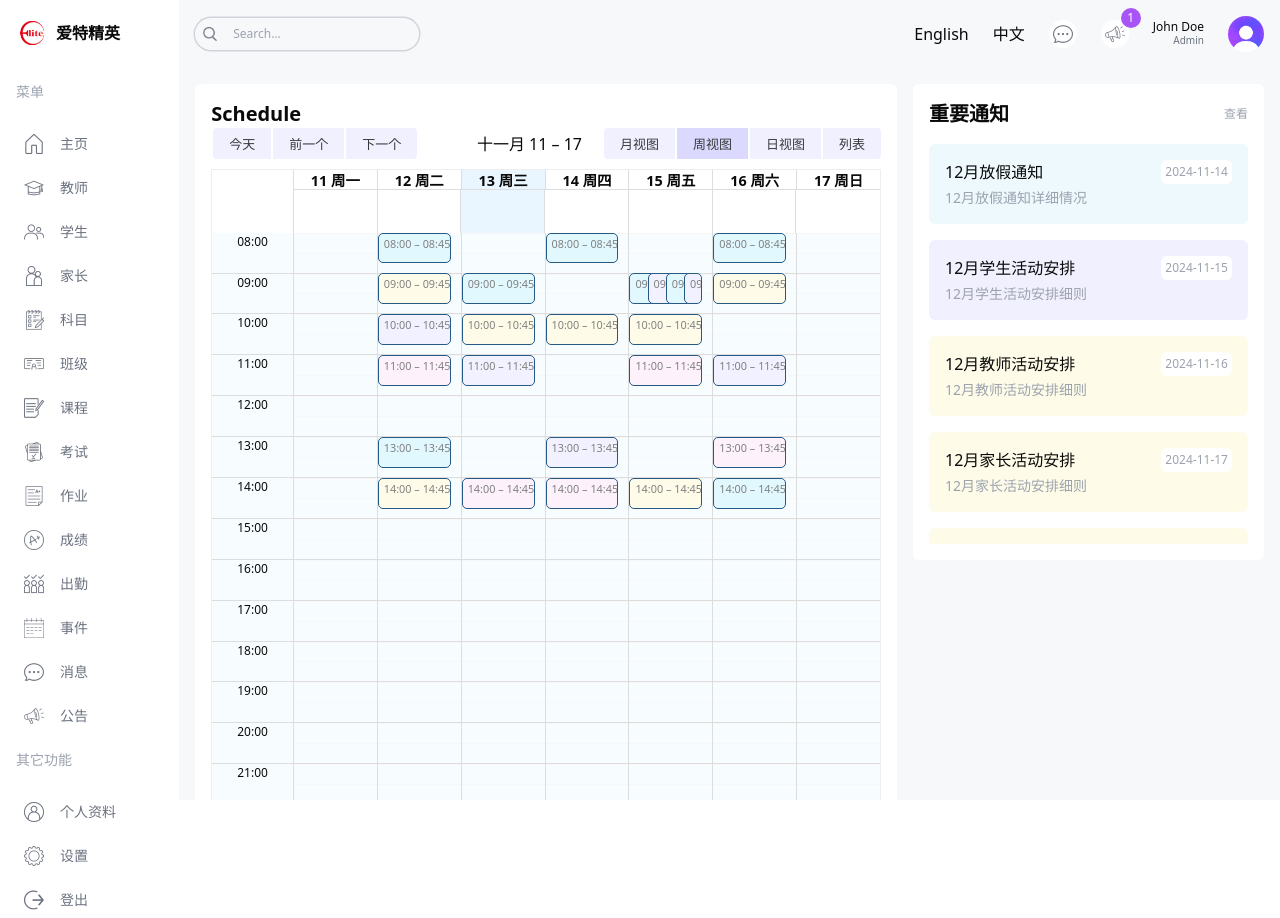
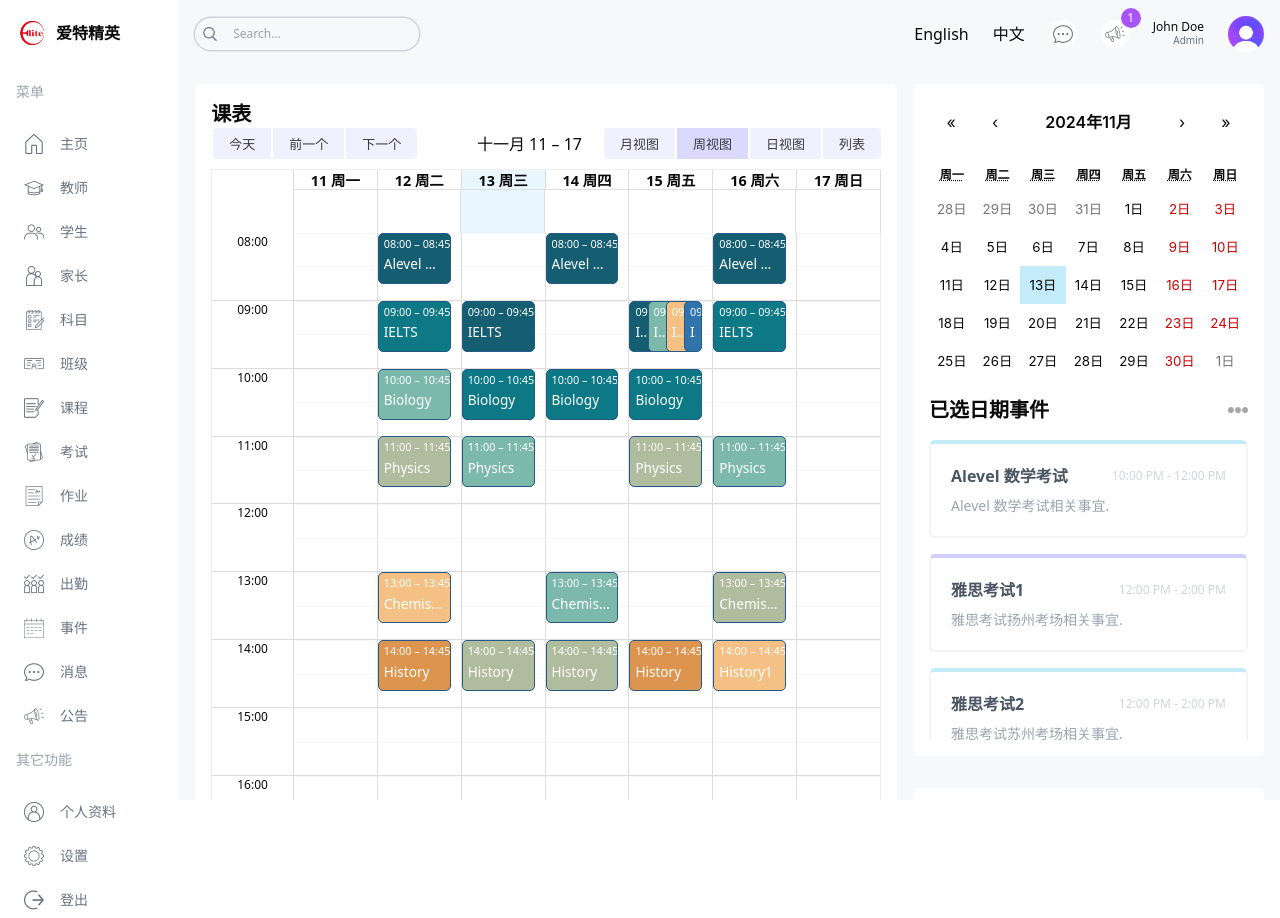
Before and after one commit to atjyschool/School, a Next.js app in the folder School-starter/: page /cn/teacher in a window 1280 px wide. Built offline with nearby package versions, Linux system fonts and the light colour scheme.

Commit message:
color changes

```diff
--- a/School-starter/messages/cn.json
+++ b/School-starter/messages/cn.json
@@ -20,18 +20,29 @@
     "Settings": "设置",
     "Logout": "登出"
   },
-    "UserCards":{
+  "UserCards": {
     "student": "学生人数",
     "teacher": "教师人数",
     "parent": "家长人数",
     "staff": "员工人数"
   },
-    "Charts":{
-    "Students":"性别比例",
+  "Charts": {
+    "Students": "性别比例",
     "Boys": "男生",
     "Girls": "女生",
     "Enrollment": "注册学生年度比较",
-    "Jan": "一月", "Feb": "二月", "Mar": "三月", "Apr": "四月", "May": "五月", "Jun": "六月", "Jul": "七月","Aug": "八月","Sep": "九月","Oct": "十月","Nov":"十一月","Dec":"十二月",
+    "Jan": "一月",
+    "Feb": "二月",
+    "Mar": "三月",
+    "Apr": "四月",
+    "May": "五月",
+    "Jun": "六月",
+    "Jul": "七月",
+    "Aug": "八月",
+    "Sep": "九月",
+    "Oct": "十月",
+    "Nov": "十一月",
+    "Dec": "十二月",
     "Mon": "周一",
     "Tue": "周二",
     "Wed": "周三",
@@ -41,17 +52,16 @@
     "Sun": "周天",
     "present": "已签到(在读）",
     "absent": "缺勤",
-    "Attendance":"本周考勤总览"
-
+    "Attendance": "本周考勤总览"
   },
-  "EventCalendar":{
-    "Events":"已选日期事件"
+  "EventCalendar": {
+    "Events": "已选日期事件"
   },
-  "Announcements":{
-    "Announcements":"重要通知",
-    "View All":"查看"
+  "Announcements": {
+    "Announcements": "重要通知",
+    "View All": "查看"
   },
-  "Calendar":{
+  "Calendar": {
     "allDay": "全天",
     "previous": "前一个",
     "next": "下一个",
@@ -62,6 +72,10 @@
     "agenda": "列表",
     "date": "日期",
     "time": "时间",
-    "event": "事件"
+    "event": "事件",
+    "Events": "已选日期事件",
+    "Announcements": "重要通知",
+    "View All": "查看",
+    "Schedule": "课表"
   }
 }
--- a/School-starter/messages/en.json
+++ b/School-starter/messages/en.json
@@ -61,6 +61,10 @@
     "agenda": "Agenda",
     "date": "Date",
     "time": "Time",
-    "event": "Event"
+    "event": "Event",
+    "Events":"Events",
+    "Announcements":"Announcements",
+    "View All":"View All",
+    "Schedule":"Schedule"
   }
 }
--- a/School-starter/src/app/[locale]/(dashboard)/parent/page.tsx
+++ b/School-starter/src/app/[locale]/(dashboard)/parent/page.tsx
@@ -1,12 +1,14 @@
 import Announcements from "../../components/Announcements";
 import BigCalendar from "../../components/BigCalendar";
+import { useTranslations } from "next-intl";
 const ParentPage = () => {
+  const t = useTranslations('Calendar');
   return (
     <div className="flex-1 p-4 flex gap-4 flex-col xl:flex-row">
       {/* LEFT */}
       <div className="w-full xl:w-2/3">
         <div className="h-full bg-white p-4 rounded-md">
-          <h1 className="text-xl font-semibold">Schedule (John Doe)</h1>
+          <h1 className="text-xl font-semibold">{t('Schedule')}</h1>
           <BigCalendar />
         </div>
       </div>
--- a/School-starter/src/app/[locale]/(dashboard)/student/page.tsx
+++ b/School-starter/src/app/[locale]/(dashboard)/student/page.tsx
@@ -1,14 +1,15 @@
 import Announcements from "../../components/Announcements";
 import EventCalendar from "../../components/EventCalendar";
 import BigCalendar from "../../components/BigCalendar";
-
+import { useTranslations } from "next-intl";
 const StudentPage = () => {
+  const t = useTranslations('Calendar');
   return (
     <div className="p-4 flex gap-4 flex-col xl:flex-row">
       {/* LEFT */}
       <div className="w-full xl:w-2/3">
         <div className="h-full bg-white p-4 rounded-md">
-          <h1 className="text-xl font-semibold">Schedule</h1>
+          <h1 className="text-xl font-semibold">{t('Schedule')}</h1>
           <BigCalendar/>
         </div>
       </div>
--- a/School-starter/src/app/[locale]/(dashboard)/teacher/page.tsx
+++ b/School-starter/src/app/[locale]/(dashboard)/teacher/page.tsx
@@ -1,18 +1,22 @@
 import Announcements from "../../components/Announcements";
+import EventCalendar from "../../components/EventCalendar";
 import BigCalendar from "../../components/BigCalendar";
+import { useTranslations } from "next-intl";
 
 const TeacherPage = () => {
+  const t = useTranslations('Calendar');
   return (
     <div className="flex-1 p-4 flex gap-4 flex-col xl:flex-row">
       {/* LEFT */}
       <div className="w-full xl:w-2/3">
         <div className="h-full bg-white p-4 rounded-md">
-          <h1 className="text-xl font-semibold">Schedule</h1>
+          <h1 className="text-xl font-semibold">{t('Schedule')}</h1>
           <BigCalendar />
         </div>
       </div>
       {/* RIGHT */}
       <div className="w-full xl:w-1/3 flex flex-col gap-8">
+        <EventCalendar />
         <Announcements />
       </div>
     </div>
--- a/School-starter/src/app/[locale]/globals.css
+++ b/School-starter/src/app/[locale]/globals.css
@@ -128,7 +128,7 @@
 }
 
 .rbc-timeslot-group {
-  background-color: #f7fdff !important;
+  background-color: white !important;
 }
 
 .rbc-day-slot {
@@ -136,7 +136,7 @@
 }
 
 .rbc-event {
-  background-color: #f0f0f0; /* 浅灰色背景 */
+  background-color: white; /* 浅灰色背景 */
   color: #000000; /* 黑色文本 */
   padding: 4px; /* 增加内部空间 */
   border: 1px solid #ddd; /* 边框，可选 */
@@ -144,32 +144,28 @@
 }
 
 .rbc-event:nth-child(1) {
-  background-color: #e2f8ff !important;
+  background-color: RGB(21,94,113) !important;
 }
 .rbc-event:nth-child(2) {
-  background-color: #fefce8 !important;
+  background-color: #0D7986 !important;
 }
 .rbc-event:nth-child(3) {
-  background-color: #f2f1ff !important;
+  background-color: #7CB9AB !important;
 }
 .rbc-event:nth-child(4) {
-  background-color: #fdf2fb !important;
+  background-color: #B0BC9E !important;
 }
 .rbc-event:nth-child(5) {
-  background-color: #e2f8ff !important;
+  background-color: #F4C084 !important;
 }
 .rbc-event:nth-child(6) {
-  background-color: #fefce8 !important;
-}
-.rbc-event:nth-child(7) {
-  background-color: #f2f1ff !important;
-}
-.rbc-event:nth-child(8) {
-  background-color: #fdf2fb !important;
+  background-color: RGB(221,148,79) !important;
 }
 
+
+
 .rbc-event-label{
-  color: gray !important;
+  color: white !important;
   margin-bottom: 5px;
 }
 
@@ -177,5 +173,5 @@
   white-space: nowrap; /* 防止文本折行 */
   overflow: hidden; /* 隐藏溢出文本 */
   text-overflow: ellipsis; /* 溢出文本显示省略号 */
-  color: slategray;
+  color: white;
 }
```
Lines whose indentation alone changed are shown as unchanged.
